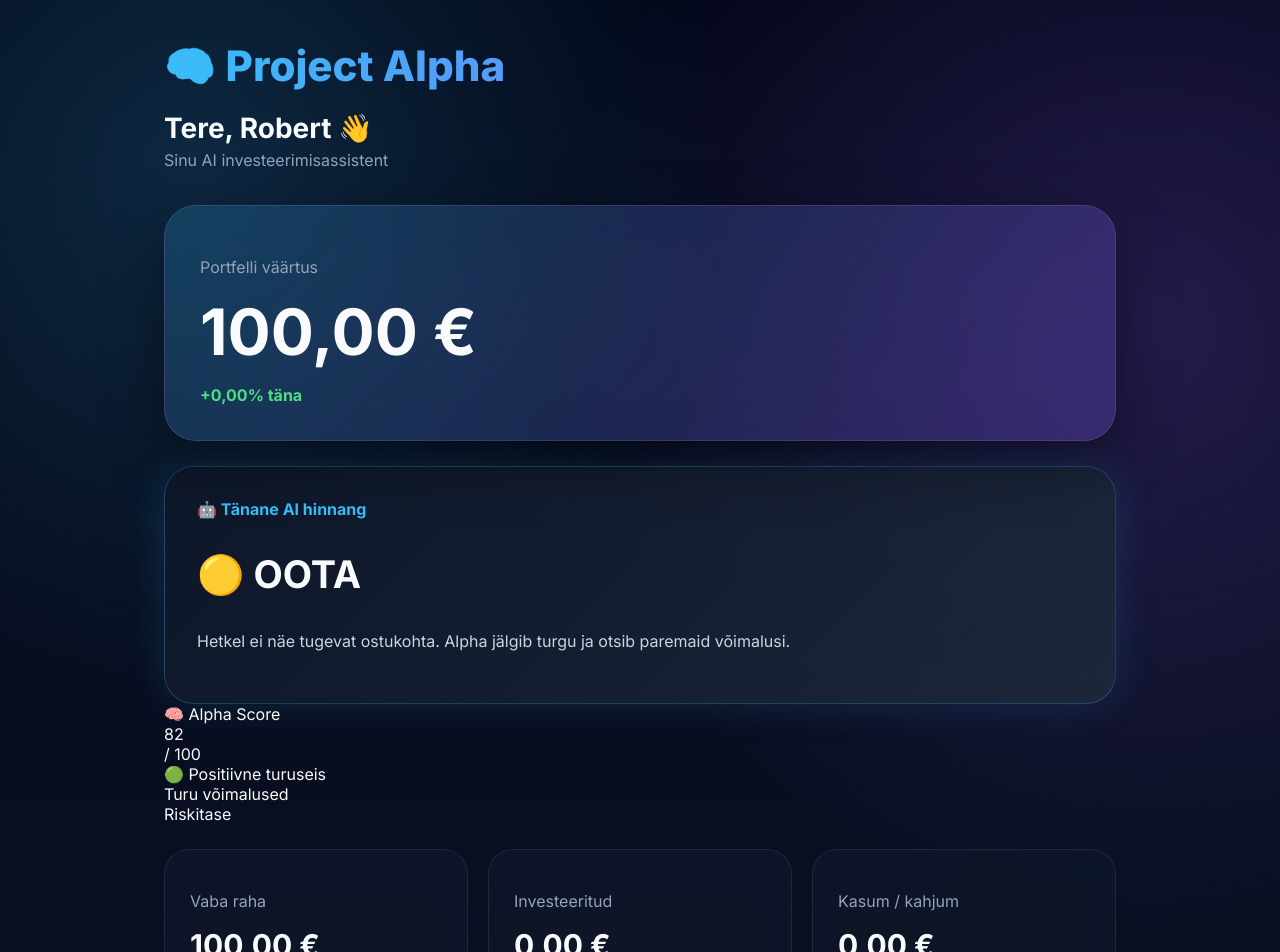
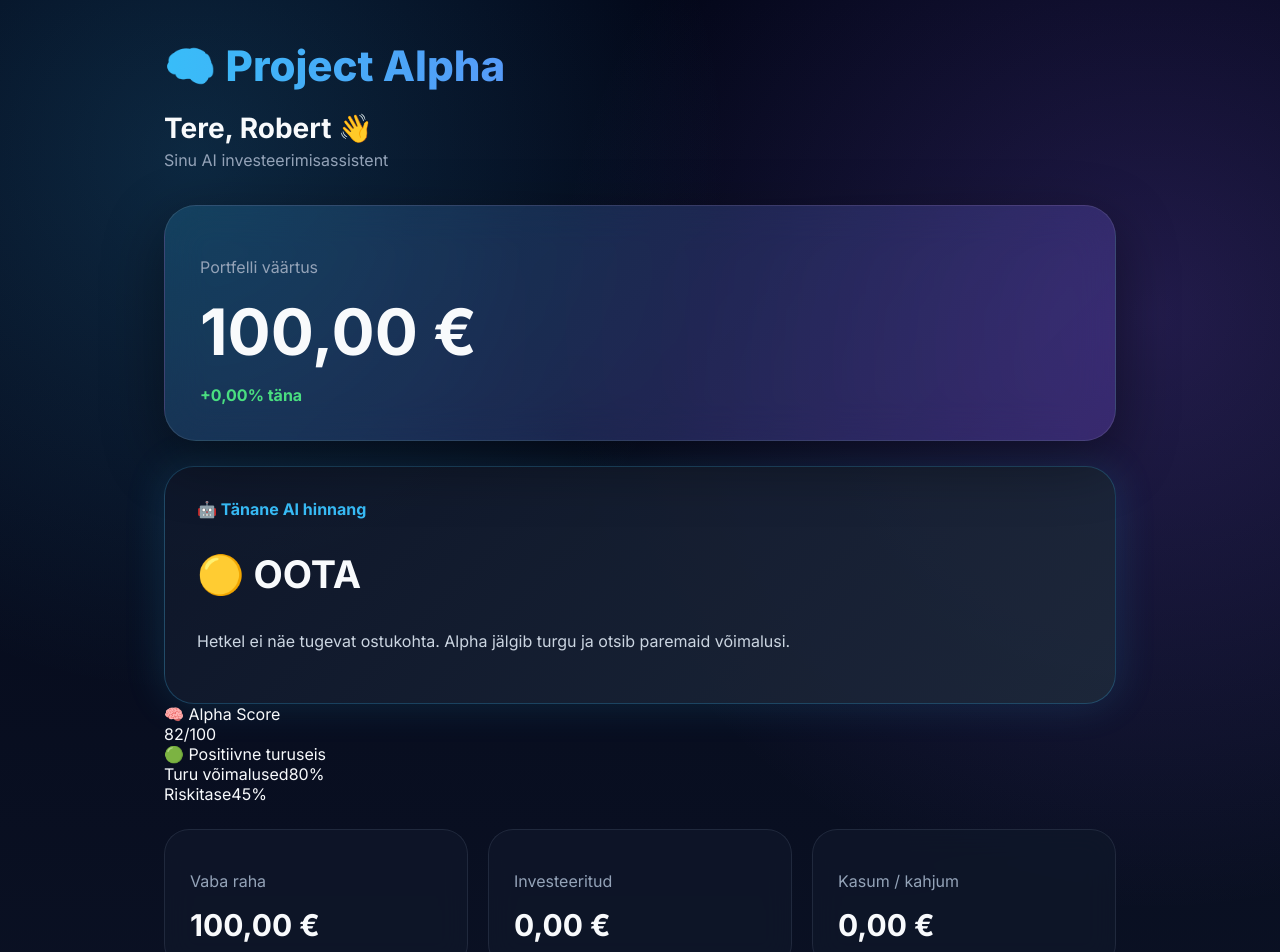
Before and after one commit to rops98/project-alpha, a Next.js app: page / in a window 1280 px wide. Shown: the top 952 px of the page. Built offline with nearby package versions, Linux system fonts and the light colour scheme.

Commit message:
Improve Alpha Score design

```diff
--- a/components/AlphaScore.jsx
+++ b/components/AlphaScore.jsx
@@ -4,19 +4,24 @@ export default function AlphaScore() {
 
     <section className="alpha-score">
 
-      <div className="alpha-header">
+
+      <div className="alpha-title">
         🧠 Alpha Score
       </div>
 
 
-      <div className="score-number">
+      <div className="score-wrapper">
+
+        <span className="score-number">
           82
+        </span>
+
+        <span className="score-total">
+          /100
+        </span>
+
       </div>
 
-
-      <div className="score-label">
-        / 100
-      </div>
 
 
       <div className="positive">
@@ -24,33 +29,35 @@ export default function AlphaScore() {
       </div>
 
 
-      <div className="metrics">
 
-        <div>
-          <span>
-            Turu võimalused
-          </span>
+      <div className="metric">
+
+        <div className="metric-header">
+          <span>Turu võimalused</span>
+          <span>80%</span>
+        </div>
+
 
         <div className="bar">
-            <div className="bar-fill opportunity"></div>
+          <div className="bar-blue"></div>
         </div>
 
       </div>
 
 
 
-        <div>
 
-          <span>
-            Riskitase
-          </span>
+      <div className="metric">
+
+        <div className="metric-header">
+          <span>Riskitase</span>
+          <span>45%</span>
+        </div>
+
 
         <div className="bar">
-            <div className="bar-fill risk"></div>
+          <div className="bar-yellow"></div>
         </div>
-
-        </div>
-
 
       </div>
 
@@ -58,5 +65,4 @@ export default function AlphaScore() {
     </section>
 
   );
-
 }
```
Lines whose indentation alone changed are shown as unchanged.
